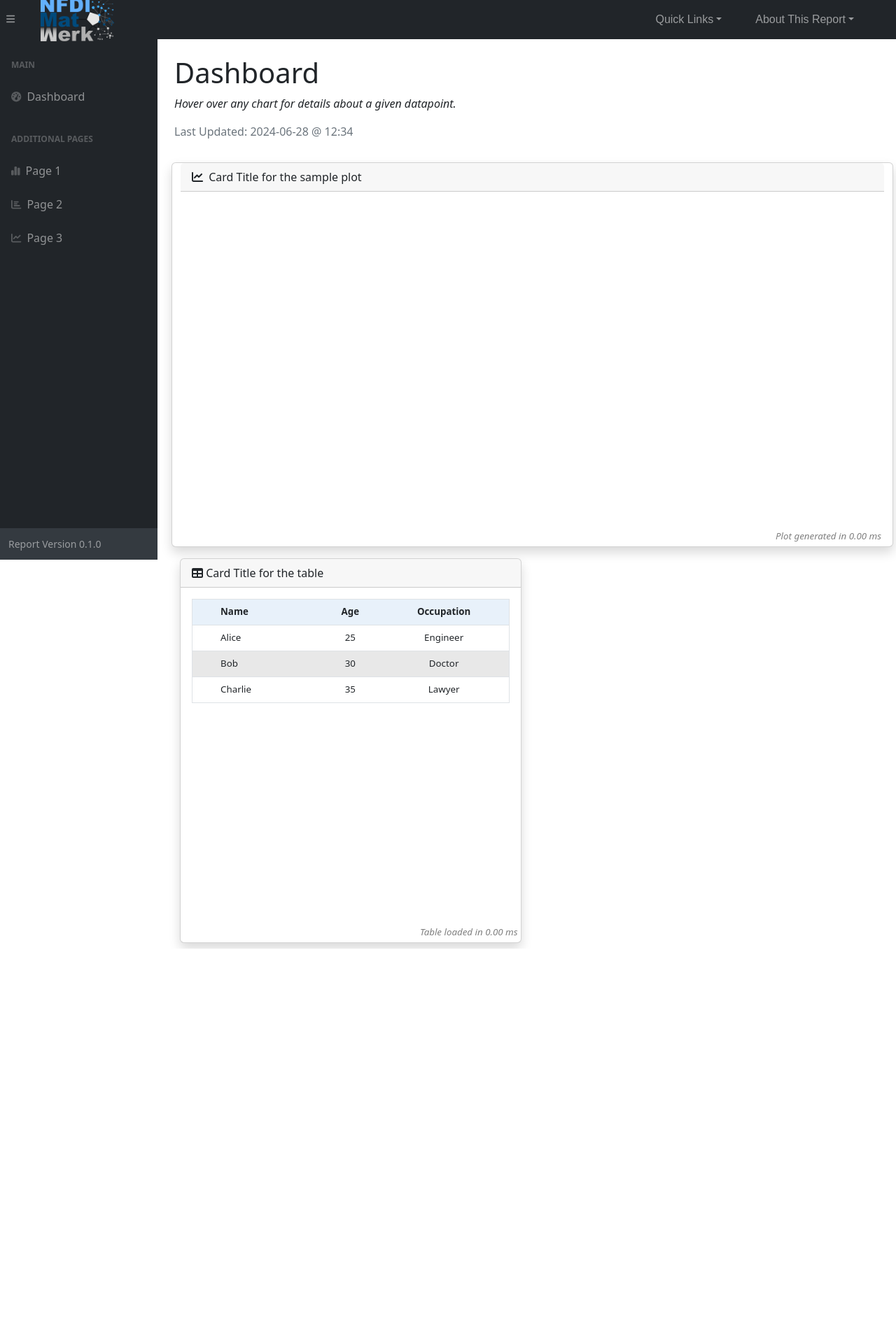
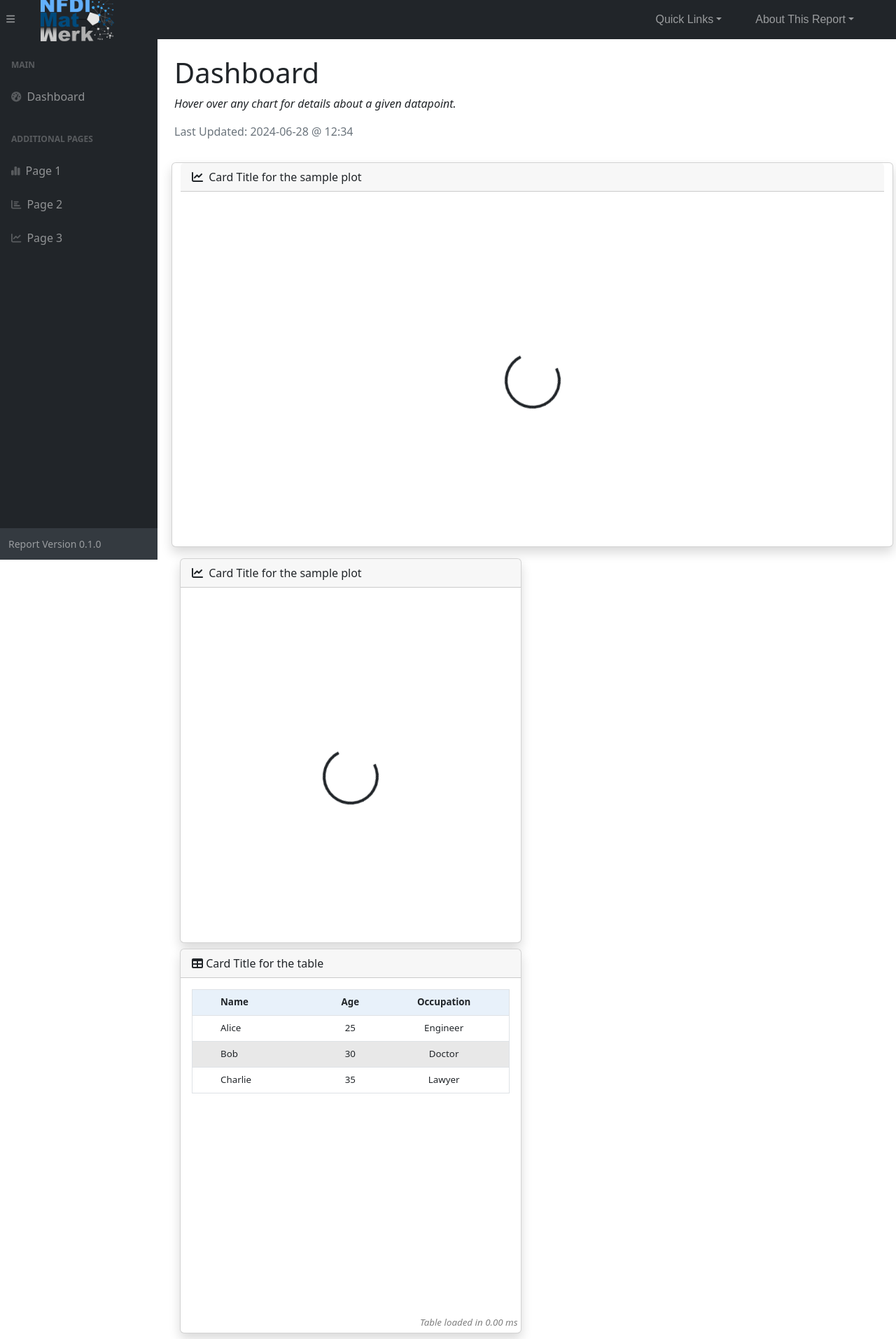
Before and after one commit to vitalielias/matwerk-monitoring, a Flask app: page / in a window 1280 px wide. Shown: the whole page at 70% size. Before the commit the page ends 1356 px from the top, so only its background shows below. Run offline with Flask 3, Linux system fonts and the light colour scheme; some libraries are stand-ins or nearby versions.

Commit message:
sample plots

```diff
--- a/app.py
+++ b/app.py
@@ -1,6 +1,7 @@
 import logging
 import os
 import tomllib
+import json
 
 from flask import Flask, render_template
 import pandas as pd
@@ -32,24 +33,10 @@
     """
     logging.info(f"Loading plot {plot_name}")
 
-    # Load a demo plot
-    if plot_name == "sample_plot":
-        return {
-            "data": [
-                {
-                    "type": "scatter",
-                    "x": [1, 2, 3, 4],
-                    "y": [10, 11, 12, 13],
-                    "mode": "lines+markers",
-                    "name": "Sample Plot",
-                }
-            ],
-            "layout": {
-                "title": "Sample Plot",
-                "xaxis": {"title": "X Axis"},
-                "yaxis": {"title": "Y Axis"},
-            },
-        }
+    plotFile = 'data/' + plot_name + '.json'
+    if os.path.isfile(plotFile):
+        with open(plotFile, 'r') as f:
+            return json.load(f)
 
     return {"error": f"Plot {plot_name} not found"}, 404
 
--- a/templates/components/card.html.j2
+++ b/templates/components/card.html.j2
@@ -1,7 +1,7 @@
 {# This is the base card macro - all card styles go here #}
 
 {% macro card(id, title, icon=None, content=None, large=False, height=500) %}
-<div class="card-container {{ 'col-12' if large else 'col-xl-6 col-md-12' }}">
+<div class="card-container {{ 'col-12' if large else 'col-xl-6' }}">
     <div id="card-{{ id }}" class="card m-2 shadow" style="height: {{ height }}px;">
         <div class="card-header">
             <i class="{{ icon }}"></i>
--- a/templates/index.html.j2
+++ b/templates/index.html.j2
@@ -12,7 +12,9 @@
     </ol>
 
     <div class="row" id="card-container>
-        {{ plot_card("sample_plot", "Card Title for the sample plot", "fas
+        {{ plot_card("sample", "Card Title for the sample plot", "fas
+        fa-chart-line me-1") }}
+        {{ plot_card("sample2", "Card Title for the sample plot", "fas
         fa-chart-line me-1") }}
         {{ table_card("Card Title for the table", "sample_table")}}
     </div>
```
